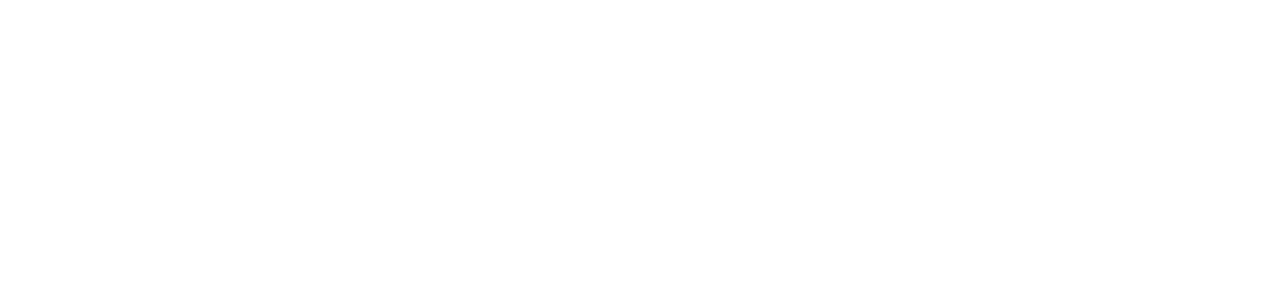
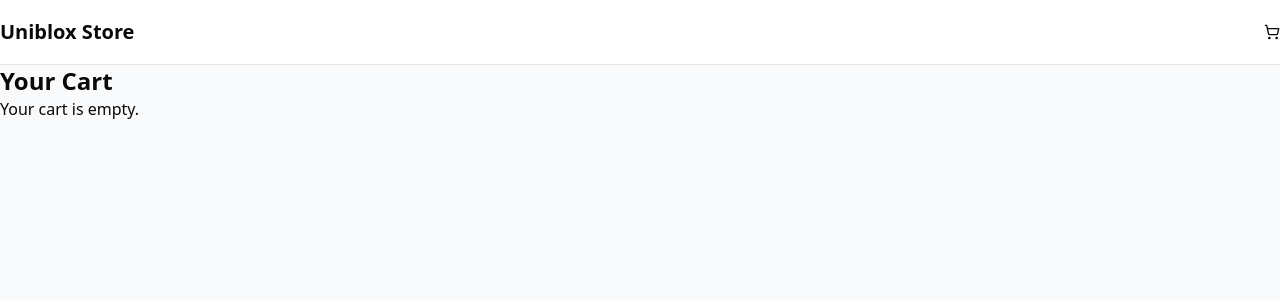
Before and after one commit to darshanmodi13/uniblox-assignment, a Next.js app in the folder frontend/: page /cart in a window 1280 px wide. Shown: the top 300 px of the page. Built offline with nearby package versions, Linux system fonts and the light colour scheme.

Commit message:
Feat: Added cart provider - taking a break for urgent work

```diff
--- a/frontend/app/cart/page.tsx
+++ b/frontend/app/cart/page.tsx
@@ -1,3 +1,48 @@
-export default function Cart() {
-	return null;
+'use client';
+
+import Navbar from '~/common/components/Navbar';
+import { Button } from '~/components/ui/button';
+import { useCart } from '~/contextProviders/useCart';
+
+export default function CartPage() {
+	const { cart, removeFromCart, clearCart } = useCart();
+
+	const subtotal = cart.reduce((sum, item) => sum + item.sellingPrice, 0);
+
+	return (
+		<main className="min-h-screen bg-gray-50">
+			<Navbar />
+			<div className="container mx-auto px-6 py-8">
+				<h2 className="text-2xl font-bold mb-4">Your Cart</h2>
+
+				{cart.length === 0 ? (
+					<p>Your cart is empty.</p>
+				) : (
+					<>
+						<ul className="space-y-4">
+							{cart.map((item) => (
+								<li key={item.id} className="flex justify-between items-center bg-white p-4 rounded-md shadow-sm">
+									<div>
+										<p className="font-semibold">{item.name}</p>
+										<p className="text-gray-500 text-sm">${item.sellingPrice.toFixed(2)}</p>
+									</div>
+									<Button variant="destructive" onClick={() => removeFromCart(item.id)}>
+										Remove
+									</Button>
+								</li>
+							))}
+						</ul>
+
+						<div className="mt-6 flex flex-col items-end gap-3">
+							<p className="text-lg font-semibold">Subtotal: ${subtotal.toFixed(2)}</p>
+							<Button className="w-40">Checkout</Button>
+							<Button variant="outline" onClick={clearCart} className="w-40">
+								Clear Cart
+							</Button>
+						</div>
+					</>
+				)}
+			</div>
+		</main>
+	);
 }
--- a/frontend/app/layout.tsx
+++ b/frontend/app/layout.tsx
@@ -2,6 +2,7 @@
 import { Geist, Geist_Mono } from 'next/font/google';
 import './globals.css';
 import ReactQueryProvider from '~/common/lib/reactQueryProvider';
+import { CartProvider } from '~/contextProviders/provider';
 
 const geistSans = Geist({
 	variable: '--font-geist-sans',
@@ -26,7 +27,9 @@
 	return (
 		<html lang="en">
 			<body className={`${geistSans.variable} ${geistMono.variable} antialiased`}>
-				<ReactQueryProvider>{children}</ReactQueryProvider>
+				<ReactQueryProvider>
+					<CartProvider>{children}</CartProvider>
+				</ReactQueryProvider>
 			</body>
 		</html>
 	);
--- a/frontend/common/components/Navbar.tsx
+++ b/frontend/common/components/Navbar.tsx
@@ -3,7 +3,7 @@
 import { ShoppingCart } from 'lucide-react';
 import { useRouter } from 'next/navigation';
 import { Button } from '~/components/ui/button';
-import { useCart } from '~/common/hooks/useCart';
+import { useCart } from '~/contextProviders/useCart';
 
 export default function Navbar() {
 	const router = useRouter();
@@ -18,7 +18,7 @@
 
 				<Button variant="ghost" onClick={() => router.push('/cart')} className="relative">
 					<ShoppingCart className="w-5 h-5" />
-					{cart.length > 0 && <span className="absolute -top-2 -right-2 bg-red-500 text-white text-xs px-1.5 py-0.5 rounded-full">{cart.length}</span>}
+					{cart.length > 0 && <div className="absolute -top-1 -right-2 bg-green-500 h-4 w-4 text-white text-xs rounded-full">{cart.length}</div>}
 				</Button>
 			</nav>
 		</header>
--- a/frontend/common/hooks/useCart.ts
+++ /dev/null
@@ -1,29 +0,0 @@
-'use client';
-
-import { useEffect, useState } from 'react';
-import { Product } from '~/common/hooks/useProductsQuery';
-
-export function useCart() {
-	const [cart, setCart] = useState<Product[]>([]);
-
-	useEffect(() => {
-		const stored = localStorage.getItem('cart');
-		if (stored) setCart(JSON.parse(stored));
-	}, []);
-
-	useEffect(() => {
-		localStorage.setItem('cart', JSON.stringify(cart));
-	}, [cart]);
-
-	const addToCart = (product: Product) => {
-		setCart((prev) => {
-			const exists = prev.find((p) => p.id === product.id);
-			if (exists) return prev;
-			return [...prev, product];
-		});
-	};
-
-	const removeFromCart = (id: string) => setCart((prev) => prev.filter((p) => p.id !== id));
-
-	return { cart, addToCart, removeFromCart };
-}
--- a/frontend/components/products/ProductCard.tsx
+++ b/frontend/components/products/ProductCard.tsx
@@ -3,7 +3,7 @@
 import { Card, CardHeader, CardContent, CardFooter } from '~/components/ui/card';
 import { Button } from '~/components/ui/button';
 import { Star, ShoppingCart } from 'lucide-react';
-import { useCart } from '~/common/hooks/useCart';
+import { useCart } from '~/contextProviders/useCart';
 import { Product } from '~/common/hooks/useProductsQuery';
 
 export default function ProductCard({ product }: { product: Product }) {
--- /dev/null
+++ b/frontend/contextProviders/context.tsx
@@ -0,0 +1,18 @@
+'use client';
+
+import { createContext, useContext, useState, useEffect, ReactNode } from 'react';
+import { Product } from '~/common/hooks/useProductsQuery';
+
+export interface CartItem extends Product {
+	quantity: number;
+}
+
+interface CartContextType {
+	cart: CartItem[];
+	addToCart: (product: Product) => void;
+	removeFromCart: (id: string) => void;
+	clearCart: () => void;
+	getTotal: () => number;
+}
+
+export const CartContext = createContext<CartContextType | undefined>(undefined);
--- /dev/null
+++ b/frontend/contextProviders/provider.tsx
@@ -0,0 +1,37 @@
+'use client';
+import { ReactNode, useState, useEffect } from 'react';
+import { Product } from '~/common/hooks/useProductsQuery';
+import { CartContext, CartItem } from '~/contextProviders/context';
+
+export const CartProvider = ({ children }: { children: ReactNode }) => {
+	const [cart, setCart] = useState<CartItem[]>([]);
+
+	useEffect(() => {
+		const storedCart = localStorage.getItem('cart');
+		if (storedCart) setCart(JSON.parse(storedCart));
+	}, []);
+
+	useEffect(() => {
+		localStorage.setItem('cart', JSON.stringify(cart));
+	}, [cart]);
+
+	const addToCart = (product: Product) => {
+		setCart((prev) => {
+			const existing = prev.find((item) => item.id === product.id);
+			if (existing) {
+				return prev.map((item) => (item.id === product.id ? { ...item, quantity: item.quantity + 1 } : item));
+			}
+			return [...prev, { ...product, quantity: 1 }];
+		});
+	};
+
+	const removeFromCart = (id: string) => {
+		setCart((prev) => prev.filter((item) => item.id !== id));
+	};
+
+	const clearCart = () => setCart([]);
+
+	const getTotal = () => cart.reduce((total, item) => total + item.sellingPrice * item.quantity, 0);
+
+	return <CartContext.Provider value={{ cart, addToCart, removeFromCart, clearCart, getTotal }}>{children}</CartContext.Provider>;
+};
--- /dev/null
+++ b/frontend/contextProviders/useCart.tsx
@@ -0,0 +1,10 @@
+import { useContext } from 'react';
+import { CartContext } from '~/contextProviders/context';
+
+export const useCart = () => {
+	const context = useContext(CartContext);
+	if (!context) {
+		throw new Error('useCart must be used within a CartProvider');
+	}
+	return context;
+};
```
